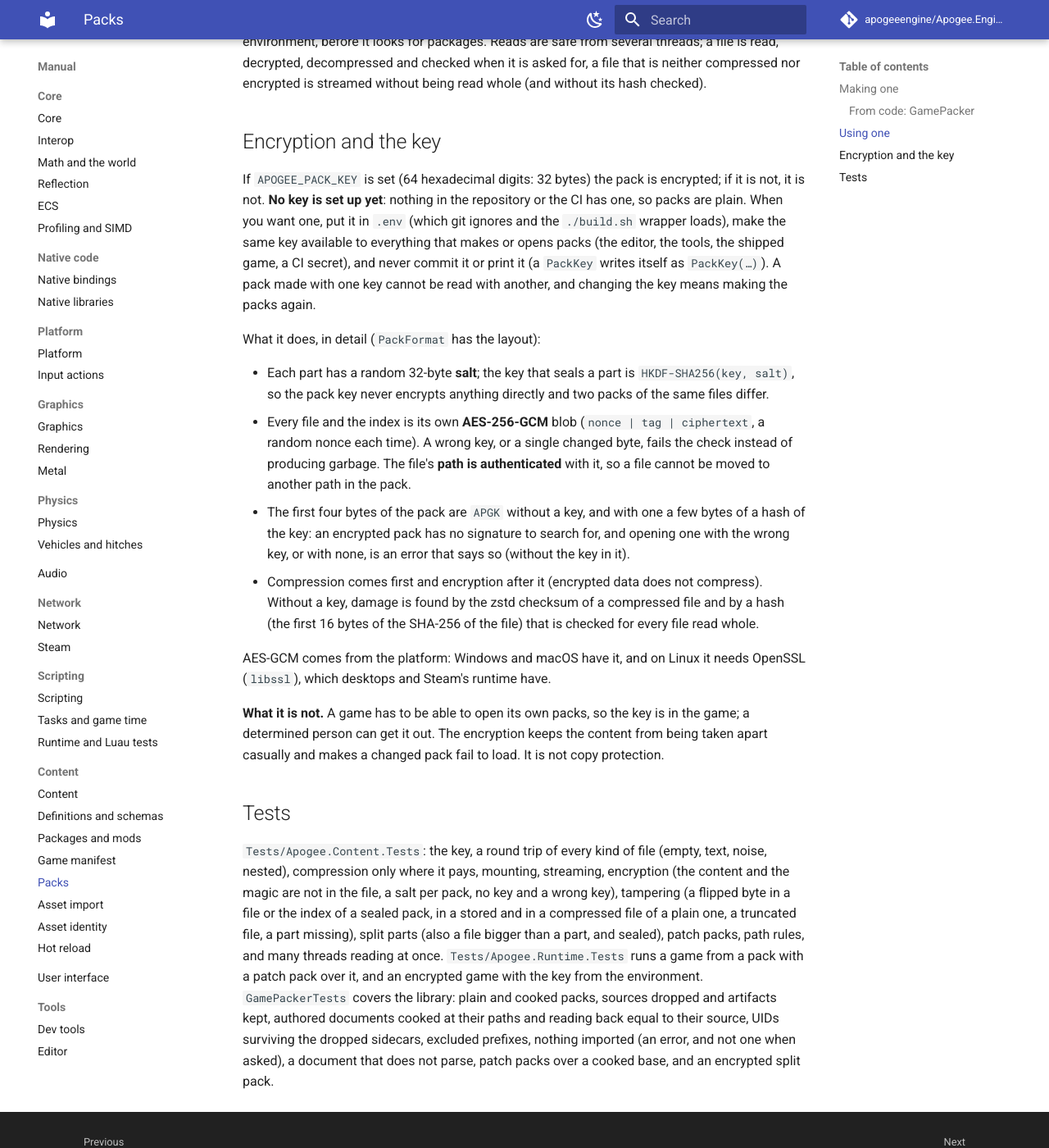
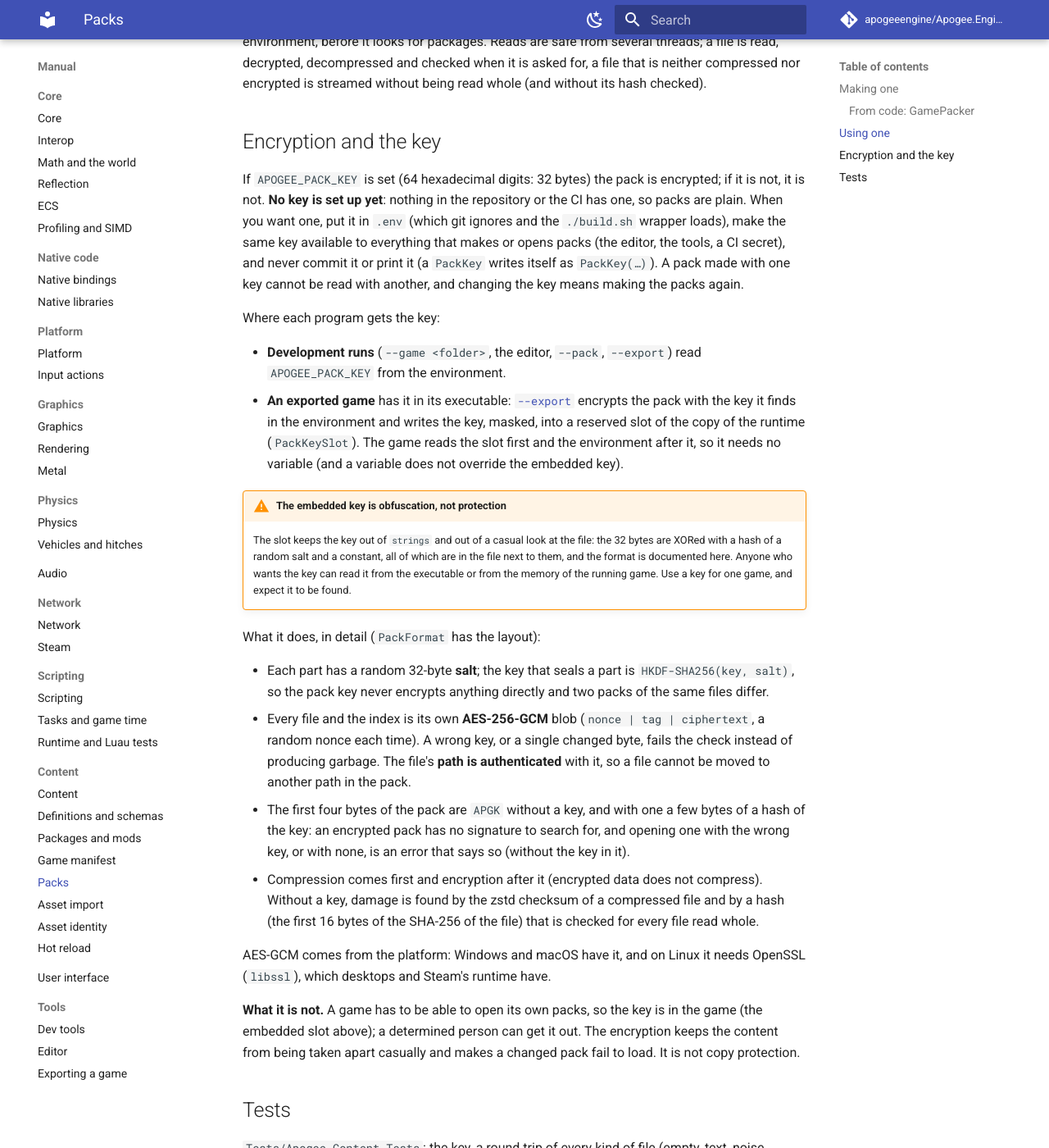
Before and after one commit to apogeeengine/Apogee.Engine, an MkDocs documentation site: the page built from Docs/manual/content/packs.md, in a window 1280 px wide and 1400 px high, scrolled down 2010 px. Shown: the whole window at 82% size. Built offline with MkDocs 1.6.1 and Material for MkDocs 9.7.7, drawn with Linux system fonts in a browser that asks for light colours; comment, search, counter and statistics services are not loaded.

Commit message:
docs(export): the export page, and the embedded pack key in the packs page
Exporting a game (command, targets, layout, what is left out, the key slot and its limits), the runtime usage, the editor and index notes that a game is exported from the command line, the DocFX project list and the introduction table.

Signed-off-by: lheintzmann1 <lheintzmann1@disroot.org>

```diff
--- a/Docs/manual/content/packs.md
+++ b/Docs/manual/content/packs.md
@@ -67,8 +67,18 @@ is streamed without being read whole (and without its hash checked).
 
 If `APOGEE_PACK_KEY` is set (64 hexadecimal digits: 32 bytes) the pack is encrypted; if it is not, it is not. **No key is set up yet**: nothing in the repository or the CI has one, so packs
 are plain. When you want one, put it in `.env` (which git ignores and the `./build.sh` wrapper loads), make the same key available to everything that makes or opens packs (the editor, the
-tools, the shipped game, a CI secret), and never commit it or print it (a `PackKey` writes itself as `PackKey(…)`). A pack made with one key cannot be read with another, and changing the
+tools, a CI secret), and never commit it or print it (a `PackKey` writes itself as `PackKey(…)`). A pack made with one key cannot be read with another, and changing the
 key means making the packs again.
+
+Where each program gets the key:
+
+- **Development runs** (`--game <folder>`, the editor, `--pack`, `--export`) read `APOGEE_PACK_KEY` from the environment.
+- **An exported game** has it in its executable: [`--export`](../tools/export.md#the-pack-key) encrypts the pack with the key it finds in the environment and writes the key, masked, into a reserved slot of the
+  copy of the runtime (`PackKeySlot`). The game reads the slot first and the environment after it, so it needs no variable (and a variable does not override the embedded key).
+
+!!! warning "The embedded key is obfuscation, not protection"
+    The slot keeps the key out of `strings` and out of a casual look at the file: the 32 bytes are XORed with a hash of a random salt and a constant, all of which are in the file next to them, and the
+    format is documented here. Anyone who wants the key can read it from the executable or from the memory of the running game. Use a key for one game, and expect it to be found.
 
 What it does, in detail (`PackFormat` has the layout):
 
@@ -82,7 +92,7 @@ What it does, in detail (`PackFormat` has the layout):
 
 AES-GCM comes from the platform: Windows and macOS have it, and on Linux it needs OpenSSL (`libssl`), which desktops and Steam's runtime have.
 
-**What it is not.** A game has to be able to open its own packs, so the key is in the game; a determined person can get it out. The encryption keeps the content from being taken apart
+**What it is not.** A game has to be able to open its own packs, so the key is in the game (the embedded slot above); a determined person can get it out. The encryption keeps the content from being taken apart
 casually and makes a changed pack fail to load. It is not copy protection.
 
 ## Tests
--- a/mkdocs.yml
+++ b/mkdocs.yml
@@ -100,6 +100,7 @@ nav:
       - Tools:
           - Dev tools: manual/tools/devtools.md
           - Editor: manual/tools/editor.md
+          - Exporting a game: manual/tools/export.md
   - API reference:
       - Overview: api/index.md
       - C#:
```
Also changed, not shown: Docs/about/introduction.md (+1 -0 lines), Docs/index.md (+1 -1 lines), Docs/manual/scripting/runtime.md (+2 -1 lines), Docs/manual/tools/editor.md (+2 -2 lines), Docs/manual/tools/export.md (added, +112 -0 lines), README.md (+1 -1 lines), 2 other files.
